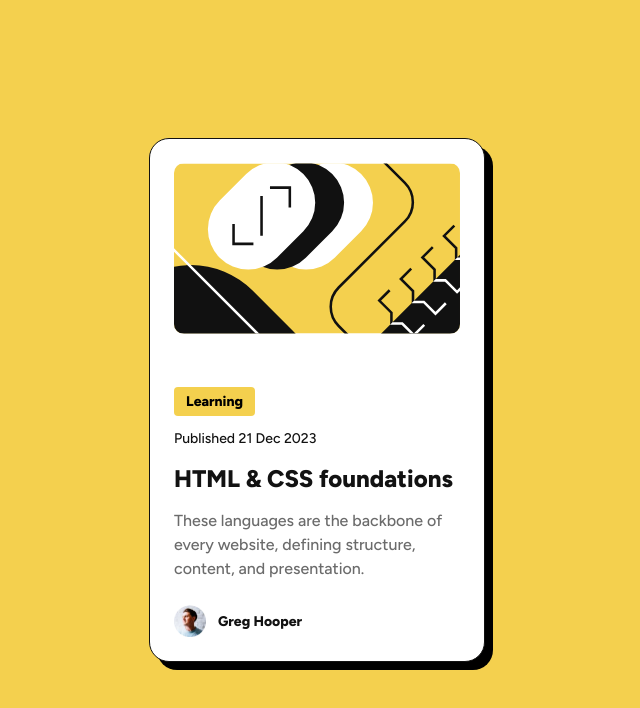
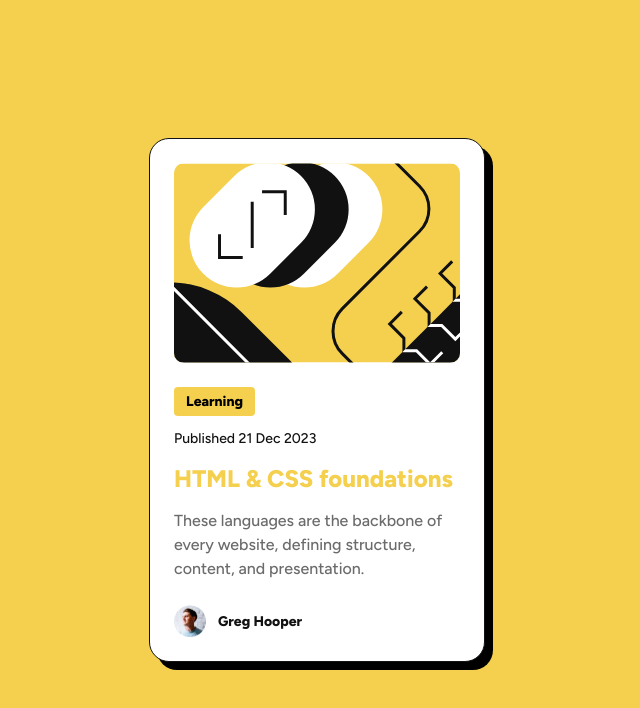
Before and after one commit to user2830581/blog-preview-card, a plain HTML site: page index.html in a window 1280 px wide. In both pictures the pointer is over the element "HTML & CSS foundations". Shown: the whole page, without its empty margins (323-963 px from the left). Drawn offline with Linux system fonts and the light colour scheme.

Commit message:
Added hover state on h1

```diff
--- a/styles.css
+++ b/styles.css
@@ -41,7 +41,7 @@
   background-color: var(--color-white);
   box-shadow: 8px 8px 0px 0px #000;
   justify-content: space-around;
-    max-width:279px;
+  max-width: 279px;
 }
 
 .image {
@@ -51,6 +51,7 @@
 
 .image img {
   width: 100%;
+  height: 100%;
   object-fit: cover;
   border-radius: 10px;
 }
@@ -71,7 +72,7 @@
   line-height: 150%; /* 36px */
 }
 
-  .text h2{
+.text h2 {
   font-size: var(--text-preset-3);
   font-weight: 800;
   line-height: 150%; /* 21px */
@@ -114,7 +115,13 @@
 
 /* Styles for larger screens */
 @media only screen and (min-width: 600px) {
-  .content{
+  .content {
     max-width: 336px;
   }
 }
+
+/* Hover / Active / Focus / Error states */
+
+h1:hover {
+  color: var(--color-yellow);
+}
```
Lines whose indentation alone changed are shown as unchanged.
